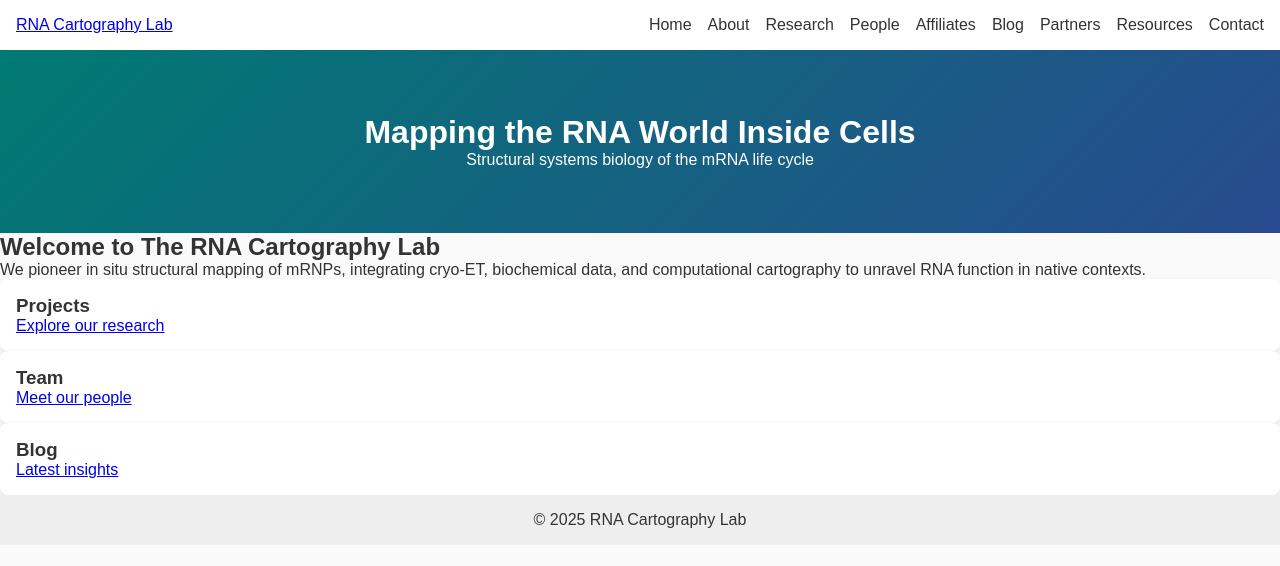
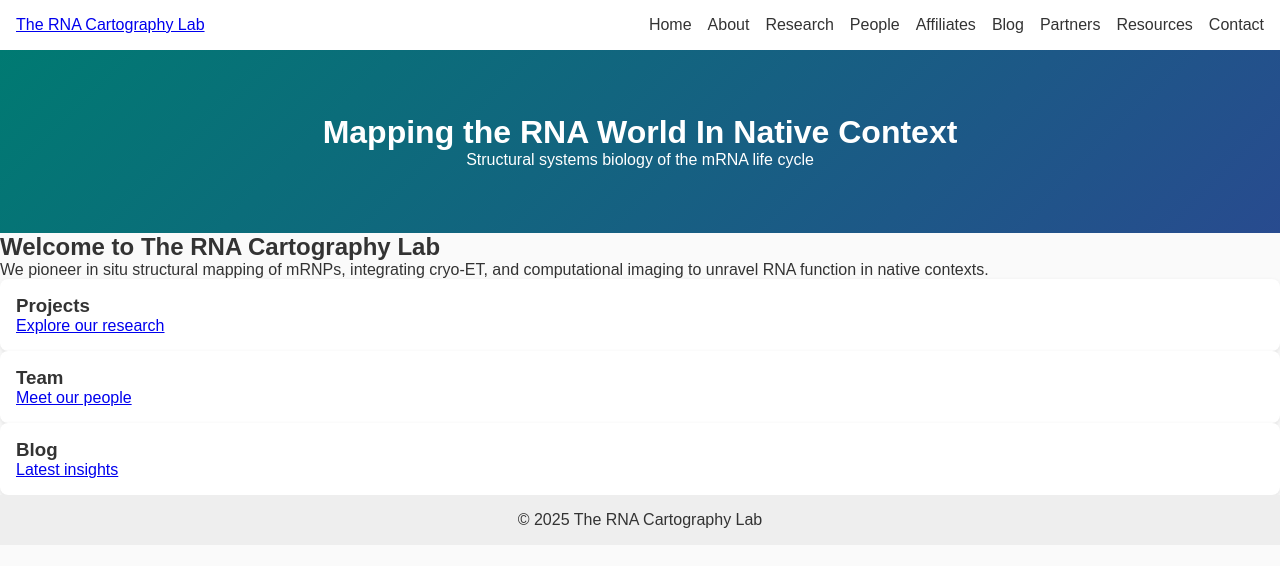
Before and after one commit to RNAcartography/rnacartography.github.io, a plain HTML site: page index.html in a window 1280 px wide. Drawn offline with Linux system fonts and the light colour scheme; a script that the page names is missing.

Commit message:
Update index.html

```diff
--- a/index.html
+++ b/index.html
@@ -2,13 +2,13 @@
 <head>
   <meta charset="UTF-8">
   <meta name="viewport" content="width=device-width, initial-scale=1">
-  <title>Home | RNA Cartography Lab</title>
+  <title>Home | The RNA Cartography Lab</title>
   <link rel="stylesheet" href="css/styles.css">
 </head>
 <body>
   <!-- Include navigation -->
   <nav class="site-nav">
-    <div class="logo"><a href="index.html">RNA Cartography Lab</a></div>
+    <div class="logo"><a href="index.html">The RNA Cartography Lab</a></div>
     <button class="nav-toggle" aria-label="Toggle menu">☰</button>
     <ul class="nav-links">
       <li><a href="index.html">Home</a></li>
@@ -24,15 +24,14 @@
   </nav>
 
   <header class="hero">
-    <h1>Mapping the RNA World Inside Cells</h1>
+    <h1>Mapping the RNA World In Native Context</h1>
     <p>Structural systems biology of the mRNA life cycle</p>
   </header>
 
   <main>
     <section class="intro">
       <h2>Welcome to The RNA Cartography Lab</h2>
-      <p>We pioneer in situ structural mapping of mRNPs, integrating cryo-ET, biochemical
-data, and computational cartography to unravel RNA function in native contexts.</p>
+      <p>We pioneer in situ structural mapping of mRNPs, integrating cryo-ET, and computational imaging to unravel RNA function in native contexts.</p>
     </section>
     <section class="highlights">
       <div class="card"><h3>Projects</h3><p><a href="research.html">Explore our research</a></p></div>
@@ -42,7 +41,7 @@ data, and computational cartography to unravel RNA function in native contexts.<
   </main>
 
   <footer>
-    <p>&copy; 2025 RNA Cartography Lab</p>
+    <p>&copy; 2025 The RNA Cartography Lab</p>
   </footer>
   <script src="js/nav-toggle.js"></script>
 </body>
```
